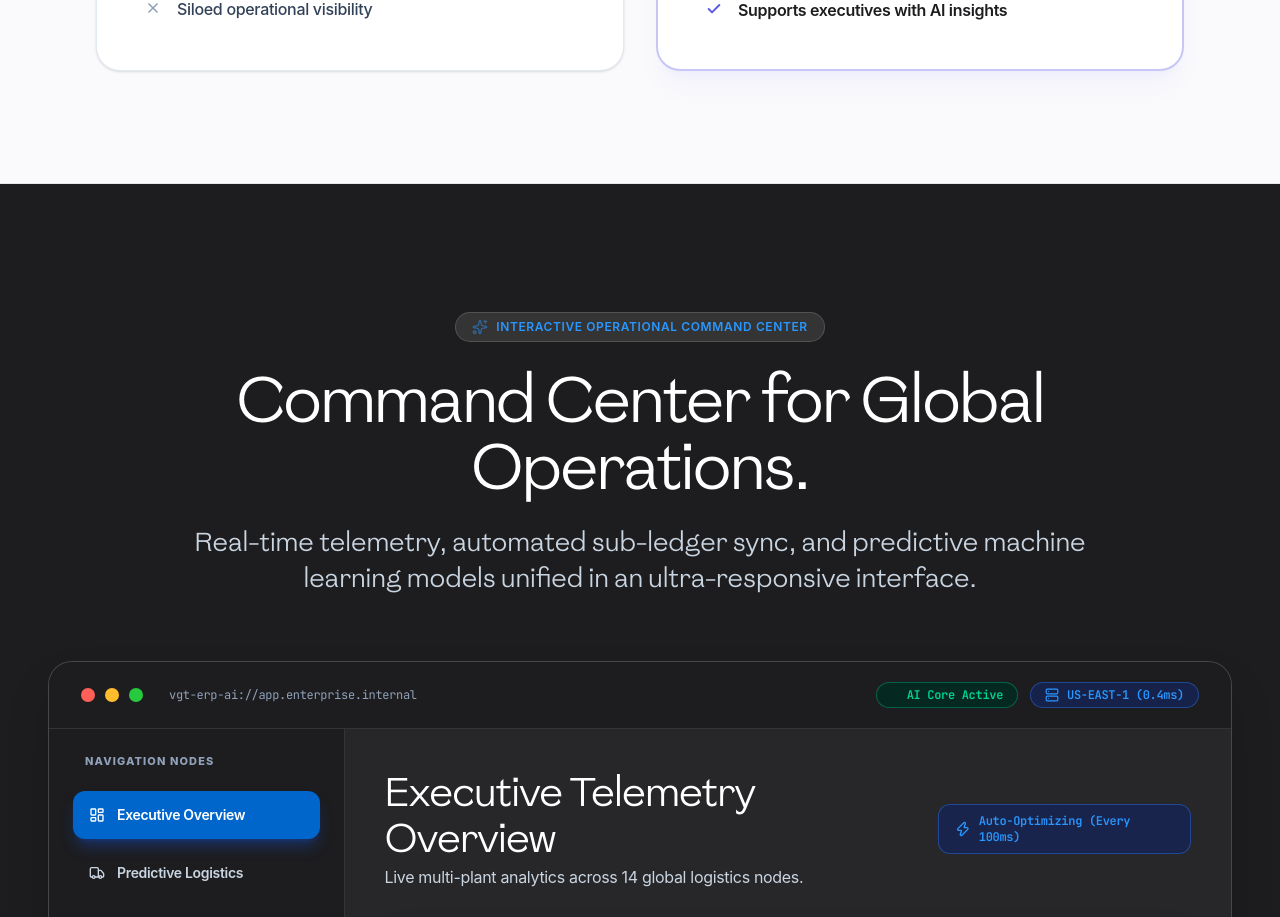
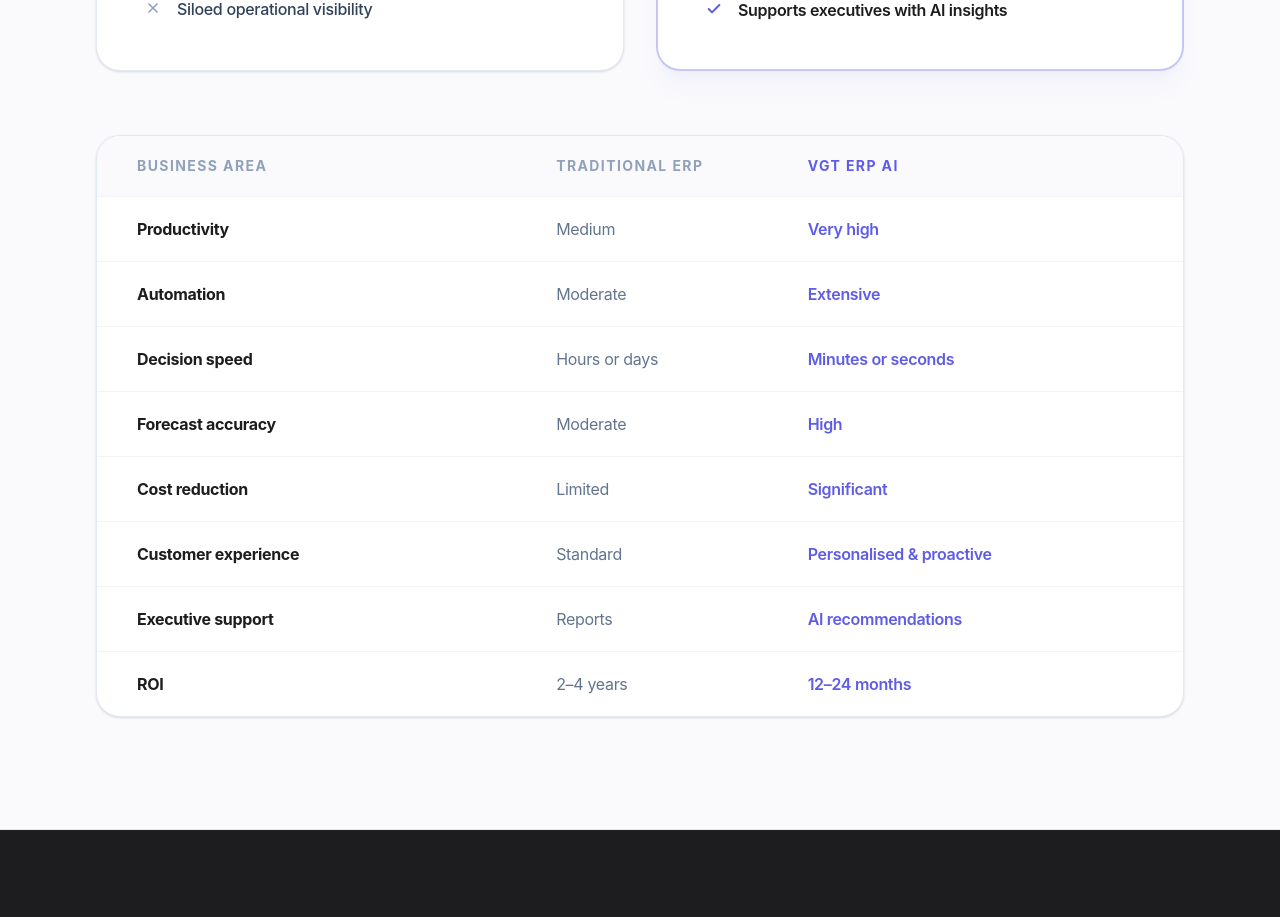
Before and after one commit to Florid6666/VGT-ERP-AI, a React (Vite) app: page / in a window 1280 px wide. Shown: the part 4440-5357 px from the top of the page. Built offline with nearby package versions, Linux system fonts and the light colour scheme.

Commit message:
Add Business Area comparison matrix table below ErpComparisonSection cards

```diff
--- a/src/components/ErpComparisonSection.tsx
+++ b/src/components/ErpComparisonSection.tsx
@@ -24,6 +24,17 @@
     'Supports executives with AI insights',
   ];
 
+  const matrixData = [
+    { area: 'Productivity', traditional: 'Medium', vgt: 'Very high' },
+    { area: 'Automation', traditional: 'Moderate', vgt: 'Extensive' },
+    { area: 'Decision speed', traditional: 'Hours or days', vgt: 'Minutes or seconds' },
+    { area: 'Forecast accuracy', traditional: 'Moderate', vgt: 'High' },
+    { area: 'Cost reduction', traditional: 'Limited', vgt: 'Significant' },
+    { area: 'Customer experience', traditional: 'Standard', vgt: 'Personalised & proactive' },
+    { area: 'Executive support', traditional: 'Reports', vgt: 'AI recommendations' },
+    { area: 'ROI', traditional: '2–4 years', vgt: '12–24 months' },
+  ];
+
   return (
     <section className="w-full py-20 sm:py-28 bg-[#FAFAFC] relative overflow-hidden border-b border-[#E5E5EA]">
       <div className="max-w-6xl mx-auto px-4 sm:px-6 lg:px-8 relative z-10">
@@ -40,8 +51,8 @@
           </p>
         </div>
 
-        {/* Dual Clean Comparison Cards with Equal Height & High Contrast */}
-        <div className="grid grid-cols-1 md:grid-cols-2 gap-8 items-stretch">
+        {/* Dual Clean Comparison Cards */}
+        <div className="grid grid-cols-1 md:grid-cols-2 gap-8 items-stretch mb-12 sm:mb-16">
 
           {/* Card 1: TRADITIONAL ERP */}
           <div className="bg-white rounded-3xl p-8 sm:p-12 border border-slate-200/90 shadow-sm transition-all duration-300 hover:shadow-md flex flex-col justify-between h-full">
@@ -92,6 +103,43 @@
           </div>
 
         </div>
+
+        {/* Business Area Matrix Table */}
+        <div className="bg-white rounded-3xl border border-slate-200/90 shadow-sm overflow-hidden">
+          {/* Table Header */}
+          <div className="grid grid-cols-12 px-6 sm:px-10 py-5 bg-[#FAFAFC] border-b border-slate-100 text-xs sm:text-sm font-bold tracking-widest uppercase">
+            <div className="col-span-5 sm:col-span-5 text-slate-400">
+              BUSINESS AREA
+            </div>
+            <div className="col-span-3 sm:col-span-3 text-slate-400">
+              TRADITIONAL ERP
+            </div>
+            <div className="col-span-4 sm:col-span-4 text-[#5E5CE6]">
+              VGT ERP AI
+            </div>
+          </div>
+
+          {/* Table Body Rows */}
+          <div className="divide-y divide-slate-100">
+            {matrixData.map((row, idx) => (
+              <div
+                key={idx}
+                className="grid grid-cols-12 px-6 sm:px-10 py-4.5 sm:py-5 items-center text-xs sm:text-base transition-colors hover:bg-slate-50/60"
+              >
+                <div className="col-span-5 sm:col-span-5 font-bold text-[#1D1D1F] pr-2">
+                  {row.area}
+                </div>
+                <div className="col-span-3 sm:col-span-3 font-normal text-slate-500 pr-2">
+                  {row.traditional}
+                </div>
+                <div className="col-span-4 sm:col-span-4 font-semibold text-[#5E5CE6]">
+                  {row.vgt}
+                </div>
+              </div>
+            ))}
+          </div>
+        </div>
+
       </div>
     </section>
   );
```
